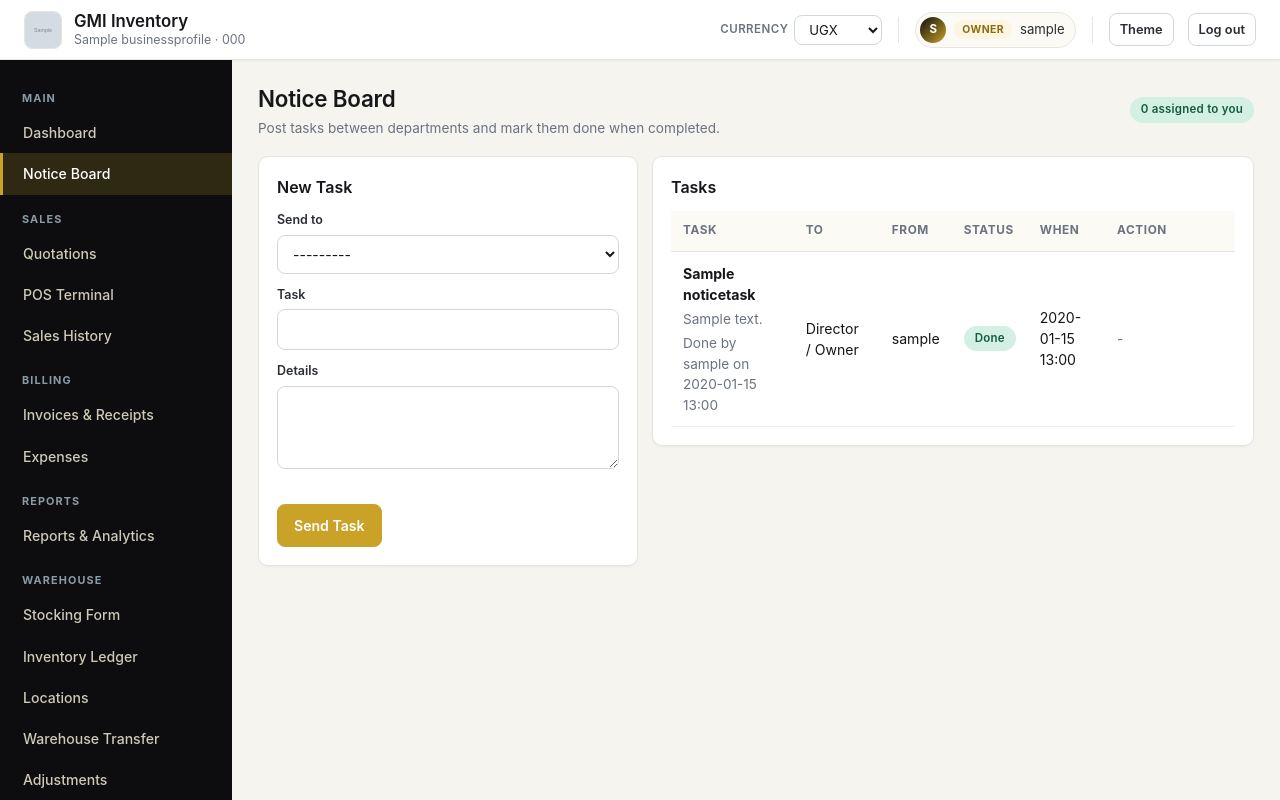
After one commit to nekiwanuka/Gmi_Terralink_mms, a Django app: page /notice-board/ in a window 1280 px wide. The commit adds this page. Run offline with Django 5.2, Linux system fonts and the light colour scheme; a user stored in the database is signed in; tables that the repository leaves empty hold one stand-in row (values such as "Sample post"); grey boxes marked "Sample" are stand-in pictures.

Commit message:
Add notice board task workflow

```diff
--- a/core/forms.py
+++ b/core/forms.py
@@ -8,6 +8,7 @@ from .models import (
     InventoryItem,
     Location,
     MiningEntry,
+    NoticeTask,
     PayrollEntry,
     PurchaseOrder,
     PurchaseOrderLine,
@@ -177,3 +178,24 @@ class QuotationForm(_StyledMixin, forms.ModelForm):
             "valid_until": forms.DateInput(attrs={"type": "date"}, format="%Y-%m-%d"),
             "notes": forms.Textarea(attrs={"rows": 3}),
         }
+
+
+class NoticeTaskForm(_StyledMixin, forms.ModelForm):
+    def __init__(self, *args, **kwargs):
+        super().__init__(*args, **kwargs)
+        self.fields["target_role"].choices = [
+            (value, "Director / Owner" if value == "Owner" else label)
+            for value, label in self.fields["target_role"].choices
+        ]
+
+    class Meta:
+        model = NoticeTask
+        fields = ["target_role", "title", "details"]
+        labels = {
+            "target_role": "Send to",
+            "title": "Task",
+            "details": "Details",
+        }
+        widgets = {
+            "details": forms.Textarea(attrs={"rows": 3}),
+        }
--- a/core/views.py
+++ b/core/views.py
@@ -18,6 +18,7 @@ from .forms import (
     ExpenseForm,
     InventoryItemForm,
     MiningEntryForm,
+    NoticeTaskForm,
     PayrollEntryForm,
     PurchaseOrderForm,
     PurchaseOrderStatusForm,
@@ -35,6 +36,7 @@ from .models import (
     Invoice,
     Location,
     MiningEntry,
+    NoticeTask,
     PayrollEntry,
     Payment,
     PurchaseOrder,
@@ -177,6 +179,41 @@ def _get_profile():
 get_profile = _get_profile
 
 
+def _current_user_role(request):
+    if not request.user.is_authenticated:
+        return None
+    if request.user.is_superuser:
+        return UserProfile.ROLE_OWNER
+    try:
+        return request.user.profile.role
+    except AttributeError:
+        return None
+
+
+def _effective_notice_roles(user_role):
+    effective_roles = {user_role} if user_role else set()
+    if user_role == UserProfile.ROLE_WAREHOUSE_MANAGER:
+        effective_roles.add(UserProfile.ROLE_WAREHOUSE)
+    if user_role == UserProfile.ROLE_SALES_ATTENDANT:
+        effective_roles.add(UserProfile.ROLE_SALES)
+    if user_role == UserProfile.ROLE_STORE_MANAGER:
+        effective_roles.update({UserProfile.ROLE_SALES, UserProfile.ROLE_OPERATIONS})
+    return effective_roles
+
+
+def _can_complete_notice_task(request, task):
+    if task.is_done:
+        return False
+    user_role = _current_user_role(request)
+    if request.user.is_superuser or user_role in (
+        UserProfile.ROLE_OWNER,
+        UserProfile.ROLE_ADMIN,
+        UserProfile.ROLE_GENERAL_MANAGER,
+    ):
+        return True
+    return task.target_role in _effective_notice_roles(user_role)
+
+
 def _build_alerts():
     alerts = []
     currency_code = _get_profile().currency_code
@@ -260,7 +297,7 @@ def access_denied(request):
 # ---------- Dashboard ----------
 
 
-@role_required("Owner", "Finance", "Warehouse", "Sales", "Operations")
+@role_required("Owner", "Procurement", "Finance", "Warehouse", "Sales", "Operations")
 def dashboard(request):
     total_invoiced = Invoice.objects.aggregate(x=Sum("total_amount")).get("x") or 0
     total_paid = Payment.objects.aggregate(x=Sum("amount")).get("x") or 0
@@ -423,10 +460,79 @@ def settings_page(request):
     )
 
 
+# ---------- Notice Board ----------
+
+
+@role_required(
+    "Owner",
+    "Admin",
+    "General Manager",
+    "Procurement",
+    "Finance",
+    "Warehouse",
+    "Warehouse Manager",
+    "Sales",
+    "Sales Attendant",
+    "Store Manager",
+    "Operations",
+)
+def notice_board(request):
+    form = NoticeTaskForm(request.POST or None)
+    if request.method == "POST" and form.is_valid():
+        task = form.save(commit=False)
+        task.created_by = request.user
+        task.save()
+        messages.success(request, f"Task sent to {task.target_role}.")
+        return redirect("notice_board")
+
+    tasks = list(
+        NoticeTask.objects.select_related("created_by", "completed_by").order_by(
+            "completed_at", "-created_at"
+        )[:200]
+    )
+    for task in tasks:
+        task.can_mark_done = _can_complete_notice_task(request, task)
+    user_role = _current_user_role(request)
+    my_open_count = sum(
+        1
+        for task in tasks
+        if not task.is_done and task.target_role in _effective_notice_roles(user_role)
+    )
+    return render(
+        request,
+        "notice_board.html",
+        {"form": form, "tasks": tasks, "my_open_count": my_open_count},
+    )
+
+
+@role_required(
+    "Owner",
+    "Admin",
+    "General Manager",
+    "Procurement",
+    "Finance",
+    "Warehouse",
+    "Warehouse Manager",
+    "Sales",
+    "Sales Attendant",
+    "Store Manager",
+    "Operations",
+)
+def notice_task_done(request, pk):
+    task = get_object_or_404(NoticeTask, pk=pk)
+    if request.method == "POST":
+        if _can_complete_notice_task(request, task):
+            task.mark_done(request.user)
+            messages.success(request, f"Task '{task.title}' marked done.")
+        else:
+            messages.error(request, "Only the receiving team can mark this task done.")
+    return redirect("notice_board")
+
+
 # ---------- Procurement ----------
 
 
-@role_required("Owner", "Warehouse", "Finance")
+@role_required("Owner", "Procurement", "Warehouse", "Finance")
 def procurement_list(request):
     status_filter = request.GET.get("status", "")
     pos = (
@@ -447,7 +553,7 @@ def procurement_list(request):
     )
 
 
-@role_required("Owner", "Warehouse")
+@role_required("Owner", "Procurement", "Warehouse")
 def procurement_create(request):
     items = InventoryItem.objects.all().order_by("name")
     form = PurchaseOrderForm(request.POST or None)
@@ -472,7 +578,7 @@ def procurement_create(request):
     return render(request, "procurement/create.html", {"form": form, "items": items})
 
 
-@role_required("Owner", "Warehouse")
+@role_required("Owner", "Procurement", "Warehouse")
 def procurement_update_status(request, pk):
     po = get_object_or_404(PurchaseOrder, pk=pk)
     if request.method == "POST":
@@ -483,7 +589,7 @@ def procurement_update_status(request, pk):
     return redirect("procurement_list")
 
 
-@role_required("Owner", "Warehouse")
+@role_required("Owner", "Procurement", "Warehouse")
 def warehouse_receive(request, pk):
     po = get_object_or_404(PurchaseOrder.objects.prefetch_related("lines__item"), pk=pk)
     if request.method == "POST":
--- a/gmi_erp/urls.py
+++ b/gmi_erp/urls.py
@@ -33,6 +33,8 @@ from core.views import (
     logout_view,
     mining_create,
     mining_list,
+    notice_board,
+    notice_task_done,
     payroll_create,
     payroll_list,
     procurement_create,
@@ -87,6 +89,9 @@ urlpatterns = [
     path("", dashboard, name="dashboard"),
     path("settings/", settings_page, name="settings"),
     path("settings/currency/", switch_currency, name="switch_currency"),
+    # Notice board
+    path("notice-board/", notice_board, name="notice_board"),
+    path("notice-board/<int:pk>/done/", notice_task_done, name="notice_task_done"),
     # Procurement
     path("procurement/", procurement_list, name="procurement_list"),
     path("procurement/new/", procurement_create, name="procurement_create"),
--- a/static/css/site.css
+++ b/static/css/site.css
@@ -287,6 +287,8 @@ a { color: var(--primary-600); }
 .report-grid table.data th, .report-grid table.data td { padding: .5rem .35rem; border-bottom: 1px solid var(--line-2); text-align: left; }
 .report-grid table.data .muted { text-align: center; padding: .85rem 0; }
 
+.notice-board-grid { grid-template-columns: minmax(280px, 380px) 1fr; align-items: start; }
+
 /* ── Tables ───────────────────────────────────────────── */
 table {
   width: 100%;
@@ -390,8 +392,8 @@ button:active { transform: translateY(1px); }
 }
 .btn:hover { box-shadow: var(--shadow); }
 .btn:active { transform: translateY(1px); }
-.btn-primary { background: var(--primary); color: var(--ink); border-color: var(--primary); font-weight: 600; }
-.btn-primary:hover { background: var(--primary-600); border-color: var(--primary-600); color: var(--ink); }
+.btn-primary { background: var(--primary); color: #fff; border-color: var(--primary); font-weight: 600; }
+.btn-primary:hover { background: var(--primary-600); border-color: var(--primary-600); color: #fff; }
 .btn-secondary { background: #fff; color: var(--ink-2); border-color: #d1d9e0; }
 .btn-secondary:hover { background: var(--surface-2); border-color: var(--primary); color: var(--primary-700); }
 .btn-danger { background: var(--danger); color: #fff; border-color: var(--danger); }
@@ -420,12 +422,13 @@ button:active { transform: translateY(1px); }
 .badge {
   display: inline-block;
   padding: 3px 10px;
+  border: 1px solid transparent;
   border-radius: 999px;
   font-size: .72rem;
   font-weight: 600;
   letter-spacing: .02em;
 }
-.badge-green  { background: #d4f0e4; color: #145c3f; }
+.badge-green, .badge-success { background: #d4f0e4; color: #145c3f; }
 .badge-yellow { background: #fef3c7; color: #7c5e00; }
 .badge-red    { background: #fde4e4; color: #8b1717; }
 .badge-grey   { background: #e8eceb; color: #4a5c58; }
@@ -552,6 +555,7 @@ table.doc-table tbody tr:nth-child(even) td { background: var(--surface-2); }
 @media (max-width: 1100px) { .kpis { grid-template-columns: repeat(2, minmax(0, 1fr)); } }
 @media (max-width: 900px) {
   .grid { grid-template-columns: 1fr; }
+  .notice-board-grid { grid-template-columns: 1fr; }
   .report-grid { grid-template-columns: 1fr; }
   .page-header { flex-direction: column; align-items: stretch; }
 }
@@ -590,7 +594,8 @@ body.theme-dark .topbar { background: var(--surface); }
 body.theme-dark input, body.theme-dark textarea, body.theme-dark select {
   background: #0f1720; color: var(--ink); border-color: var(--line);
 }
-body.theme-dark .badge-green  { background: #173a2b; color: #7be0a8; }
+body.theme-dark .badge-green,
+body.theme-dark .badge-success { background: #173a2b; color: #fff; border: 1px solid rgba(123, 224, 168, 0.45); }
 body.theme-dark .badge-yellow { background: #3a2f0c; color: #f5d167; }
 body.theme-dark .badge-red    { background: #3a1818; color: #f0a3a3; }
 body.theme-dark .badge-grey   { background: #232c36; color: #b0bcc7; }
--- a/templates/base.html
+++ b/templates/base.html
@@ -54,6 +54,7 @@
   <nav class="sidebar">
     <span class="nav-section">Main</span>
     <a href="/" {% if request.resolver_match.url_name == 'dashboard' %}class="active"{% endif %}>Dashboard</a>
+    <a href="/notice-board/" {% if '/notice-board/' in request.path %}class="active"{% endif %}>Notice Board</a>
 
     {% if user_role in "Owner,Admin,General Manager,Sales,Sales Attendant,Store Manager,Finance" %}
     <span class="nav-section">Sales</span>
@@ -87,7 +88,7 @@
     <a href="/inventory/movements/" {% if 'movements' in request.path %}class="active"{% endif %}>Movements</a>
     {% endif %}
 
-    {% if user_role in "Owner,Admin,General Manager,Finance,Warehouse,Warehouse Manager" %}
+    {% if user_role in "Owner,Admin,General Manager,Procurement,Finance,Warehouse,Warehouse Manager" %}
     <span class="nav-section">Procurement</span>
     <a href="/procurement/" {% if '/procurement/' in request.path %}class="active"{% endif %}>Purchase Orders</a>
     {% endif %}
--- /dev/null
+++ b/templates/notice_board.html
@@ -0,0 +1,79 @@
+{% extends "base.html" %}
+{% block title %}Notice Board{% endblock %}
+{% block content %}
+<div class="page-header">
+  <div>
+    <h2>Notice Board</h2>
+    <p class="muted">Post tasks between departments and mark them done when completed.</p>
+  </div>
+  <span class="badge {% if my_open_count %}badge-yellow{% else %}badge-green{% endif %}">{{ my_open_count }} assigned to you</span>
+</div>
+
+<div class="grid notice-board-grid">
+  <div class="panel">
+    <h3>New Task</h3>
+    <form method="post" class="form-grid">
+      {% csrf_token %}
+      {% for field in form %}
+        <label>
+          <span class="form-label">{{ field.label }}</span>
+          {{ field }}
+          {% if field.errors %}<span class="muted">{{ field.errors|striptags }}</span>{% endif %}
+        </label>
+      {% endfor %}
+      <div class="form-actions" style="justify-content:flex-start">
+        <button type="submit" class="btn btn-primary">Send Task</button>
+      </div>
+    </form>
+  </div>
+
+  <div class="panel">
+    <h3>Tasks</h3>
+    <table>
+      <thead>
+        <tr>
+          <th>Task</th>
+          <th>To</th>
+          <th>From</th>
+          <th>Status</th>
+          <th>When</th>
+          <th style="width:130px">Action</th>
+        </tr>
+      </thead>
+      <tbody>
+        {% for task in tasks %}
+        <tr>
+          <td>
+            <strong>{{ task.title }}</strong>
+            {% if task.details %}<p class="muted" style="margin-top:4px">{{ task.details }}</p>{% endif %}
+            {% if task.completed_at %}<p class="muted" style="margin-top:4px">Done by {{ task.completed_by|default:"-" }} on {{ task.completed_at|date:"Y-m-d H:i" }}</p>{% endif %}
+          </td>
+          <td>{{ task.target_label }}</td>
+          <td>{{ task.created_by|default:"-" }}</td>
+          <td>
+            {% if task.is_done %}
+              <span class="badge badge-green">Done</span>
+            {% else %}
+              <span class="badge badge-yellow">Open</span>
+            {% endif %}
+          </td>
+          <td>{{ task.created_at|date:"Y-m-d H:i" }}</td>
+          <td>
+            {% if task.can_mark_done %}
+              <form method="post" action="{% url 'notice_task_done' task.pk %}">
+                {% csrf_token %}
+                <button type="submit" class="btn btn-primary btn-sm">Mark Done</button>
+              </form>
+            {% else %}
+              <span class="muted">-</span>
+            {% endif %}
+          </td>
+        </tr>
+        {% empty %}
+        <tr><td colspan="6" style="text-align:center;padding:20px">No tasks posted yet.</td></tr>
+        {% endfor %}
+      </tbody>
+    </table>
+  </div>
+</div>
+{% endblock %}
--- a/templates/procurement/list.html
+++ b/templates/procurement/list.html
@@ -3,7 +3,7 @@
 {% block content %}
 <div style="display:flex;justify-content:space-between;align-items:center;margin-bottom:12px">
   <h2>Purchase Orders</h2>
-  {% if user_role in "Owner,Warehouse" %}
+  {% if user_role in "Owner,Procurement,Warehouse" %}
   <a href="/procurement/new/" class="btn btn-primary">+ New PO</a>
   {% endif %}
 </div>
@@ -40,7 +40,7 @@
       </td>
       <td>{{ currency_code }} {{ po.total_amount|floatformat:0 }}</td>
       <td>
-        {% if user_role in "Owner,Warehouse" %}
+        {% if user_role in "Owner,Procurement,Warehouse" %}
         <form method="post" action="/procurement/{{ po.pk }}/status/" class="inline-form">
           {% csrf_token %}
           <select name="status">
```
Also changed, not shown: core/admin.py (+16 -0 lines), core/models.py (+46 -0 lines), core/migrations/0015_alter_userprofile_role_noticetask.py (added).
